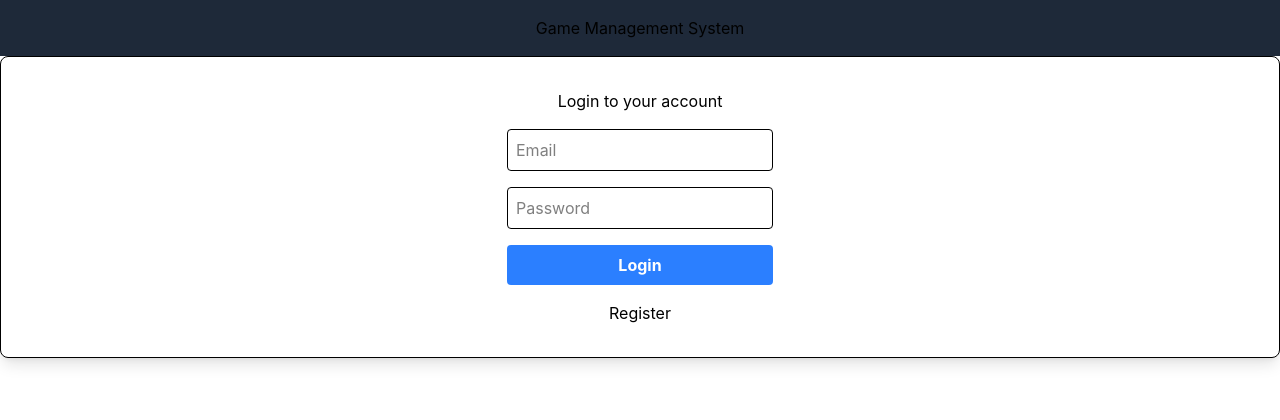
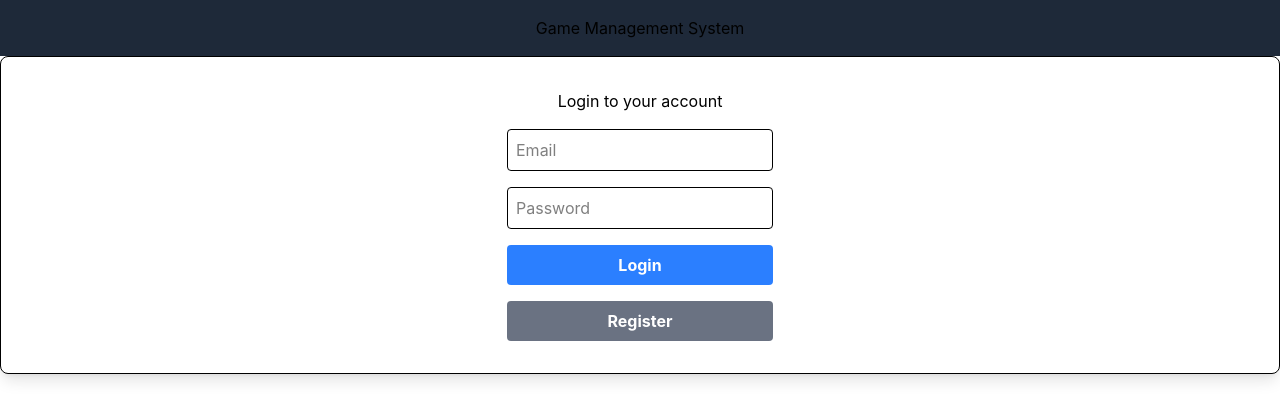
Before and after one commit to Peluhott/take-home-assignment, a React (Vite) app in the folder client/: page / in a window 1280 px wide. Shown: the top 420 px of the page. Built offline with nearby package versions, Linux system fonts and the light colour scheme; no server answers.

Commit message:
added styling

```diff
--- a/client/src/components/LoginForm.jsx
+++ b/client/src/components/LoginForm.jsx
@@ -47,6 +47,7 @@ export default function LoginForm({onSwitchToRegister}) {
             </button>
             <button
                 type="button"
+                className="bg-gray-500 hover:bg-gray-700 text-white font-bold py-2 px-4 rounded"
                 onClick={onSwitchToRegister}>
                 Register
 
```
